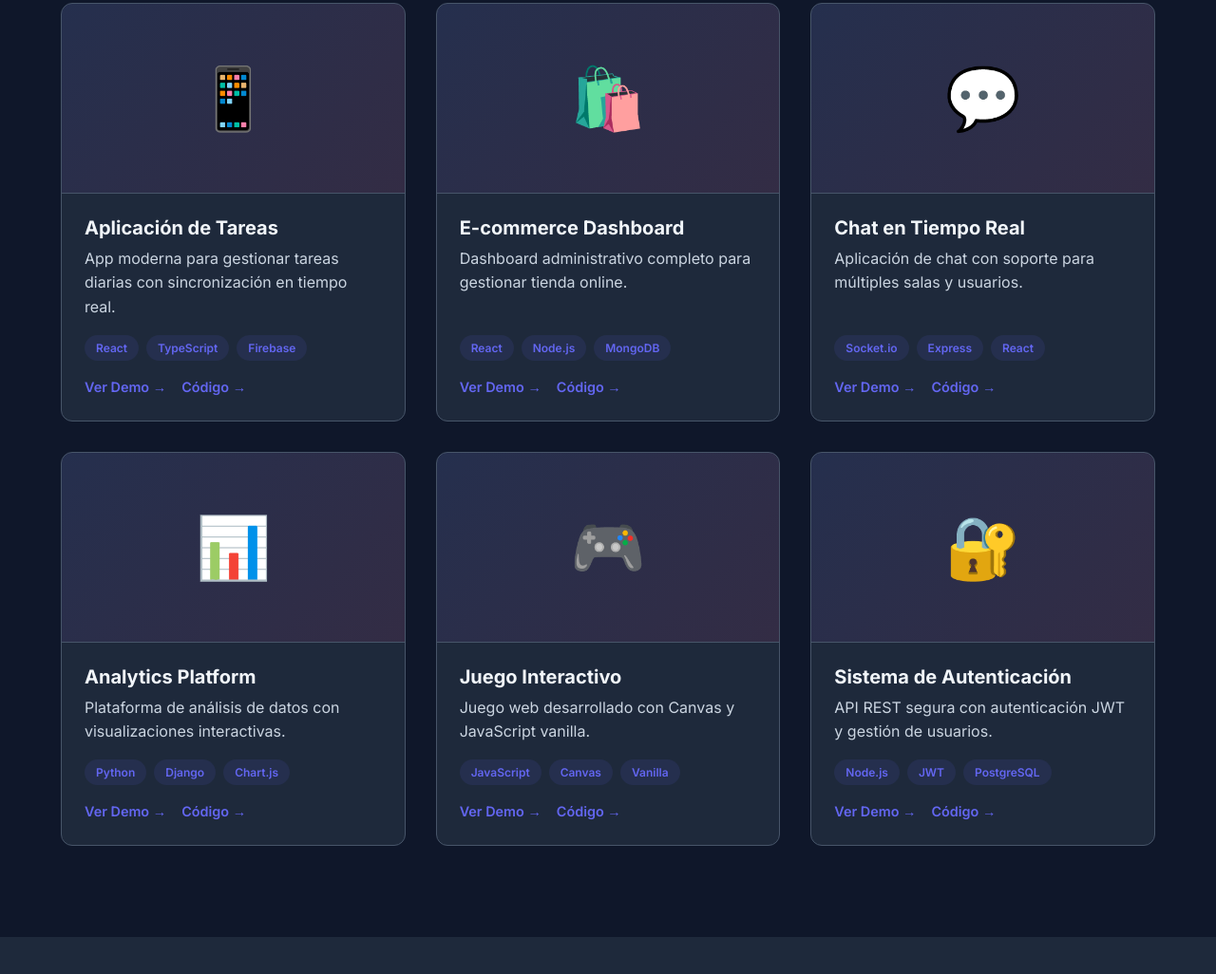
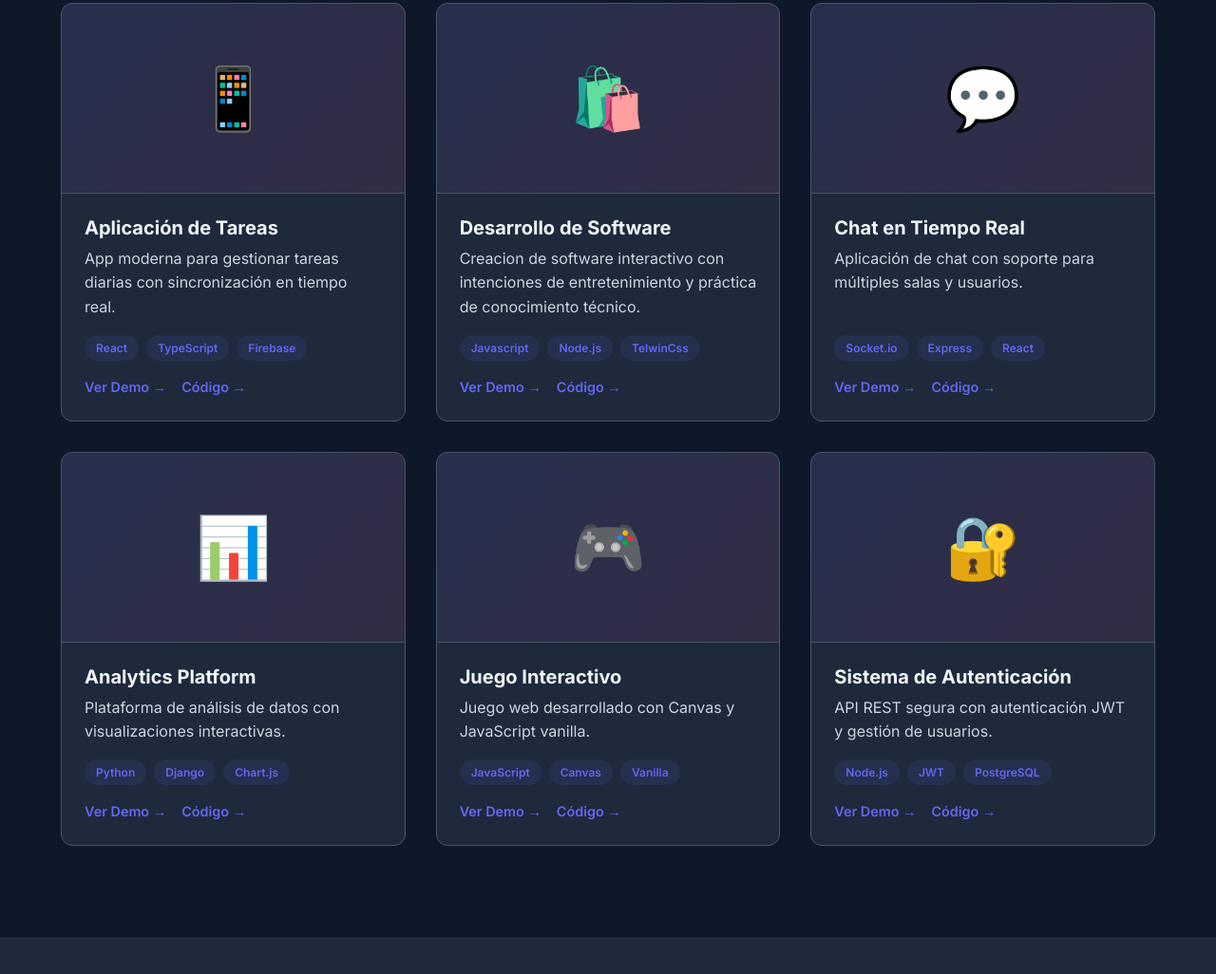
Before and after one commit to Jeze25/Portafolio.github.io, a plain HTML site: page index.html in a window 1280 px wide. Shown: the part 1541-2567 px from the top of the page at 95% size. Drawn offline with Linux system fonts and the light colour scheme.

Commit message:
Actualizar demos y proyectos index
Updated project title and description, modified tags, and added links.

```diff
--- a/index.html
+++ b/index.html
@@ -152,18 +152,18 @@
                         <div class="placeholder-image">🛍️</div>
                     </div>
                     <div class="project-content">
-                        <h3 class="project-title">E-commerce Dashboard</h3>
+                        <h3 class="project-title">Desarrollo de Software</h3>
                         <p class="project-description">
-                            Dashboard administrativo completo para gestionar tienda online.
+                            Creacion de software interactivo con intenciones de entretenimiento y práctica de conocimiento técnico.
                         </p>
                         <div class="project-tags">
-                            <span class="tag">React</span>
+                            <span class="tag">Javascript</span>
                             <span class="tag">Node.js</span>
-                            <span class="tag">MongoDB</span>
+                            <span class="tag">TelwinCss</span>
                         </div>
                         <div class="project-links">
-                            <a href="#" class="project-link">Ver Demo →</a>
-                            <a href="#" class="project-link">Código →</a>
+                            <a href="https://jeze25.github.io/Tanque.github.io/" class="project-link">Ver Demo →</a>
+                            <a href="https://github.com/Jeze25/Tanque.github.io" class="project-link">Código →</a>
                         </div>
                     </div>
                 </div>
```
